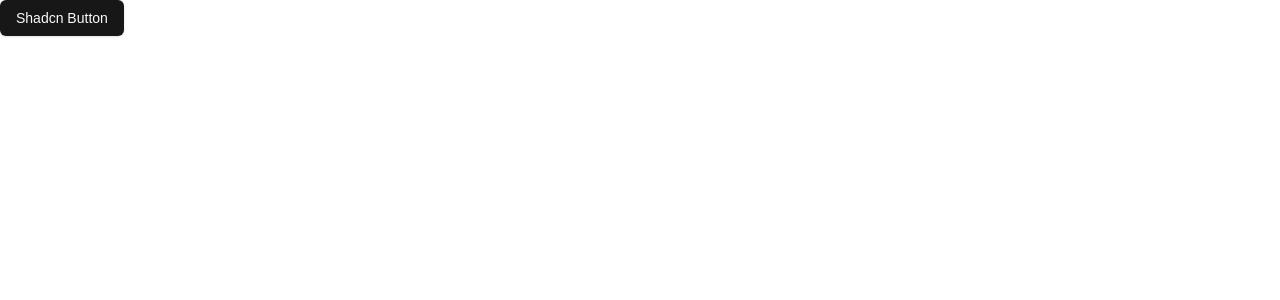
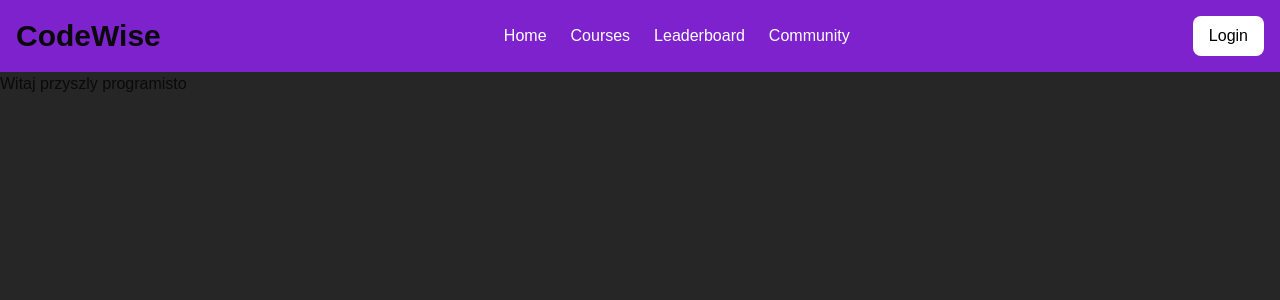
Before and after one commit to GTR1701/Team-INSomnia-BEST-Hacks-2024, a Next.js app: page / in a window 1280 px wide. Shown: the top 300 px of the page. Built offline with nearby package versions, Linux system fonts and the light colour scheme.

Commit message:
początek layoutu landing page

```diff
--- a/app/layout.tsx
+++ b/app/layout.tsx
@@ -24,12 +24,22 @@ export default function RootLayout({
   children: React.ReactNode;
 }>) {
   return (
-    <html lang="en">
-      <body
-        className={`${geistSans.variable} ${geistMono.variable} antialiased`}
-      >
-        {children}
-      </body>
+    <html>
+      <body className="bg-neutral-800">
+    <nav className="bg-purple-700 p-4">
+      <div className="container mx-auto flex justify-between items-center">
+        <h1 className="text-3xl font-bold">CodeWise</h1>
+        <ul className="flex space-x-6">
+          <li><a href="#" className="text-white hover:text-purple-300">Home</a></li>
+          <li><a href="#" className="text-white hover:text-purple-300">Courses</a></li>
+          <li><a href="#" className="text-white hover:text-purple-300">Leaderboard</a></li>
+          <li><a href="#" className="text-white hover:text-purple-300">Community</a></li>
+        </ul>
+        <button className="bg-white text-black px-4 py-2 rounded-lg hover:bg-purple-500">Login</button>
+      </div>
+    </nav>
+    {children}
+    </body>
     </html>
   );
 }
--- a/app/page.tsx
+++ b/app/page.tsx
@@ -3,10 +3,10 @@ import Image from "next/image";
 
 export default function Home() {
   return (
-    <>
-      <Button className="transition">
-        Shadcn Button
-      </Button>
-    </>
+    <html>
+      <body>
+        <h1 className="">Witaj przyszly programisto</h1>
+      </body>
+    </html>
   )
 }
```
Also changed, not shown: 1 other file (tests, documents, lock files or other folders).
